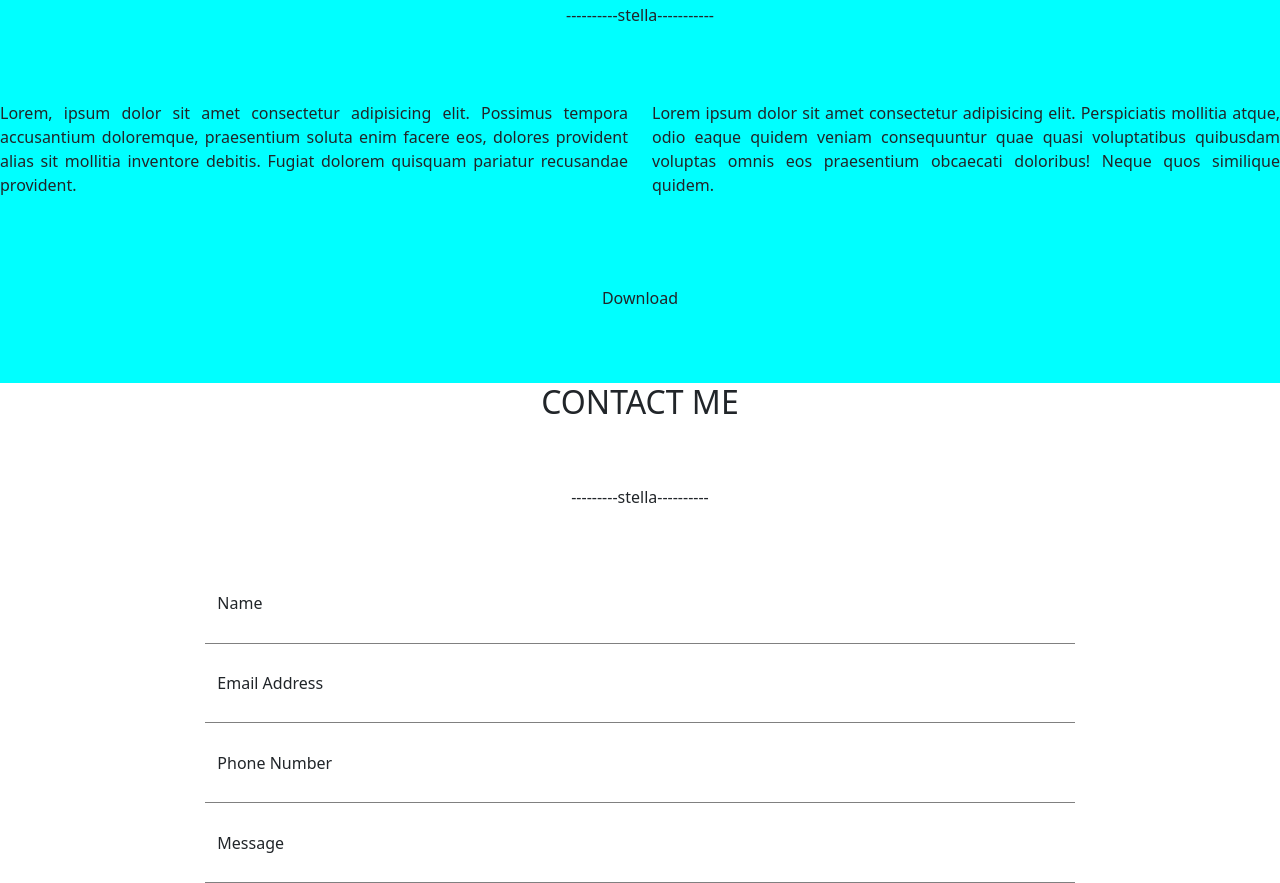
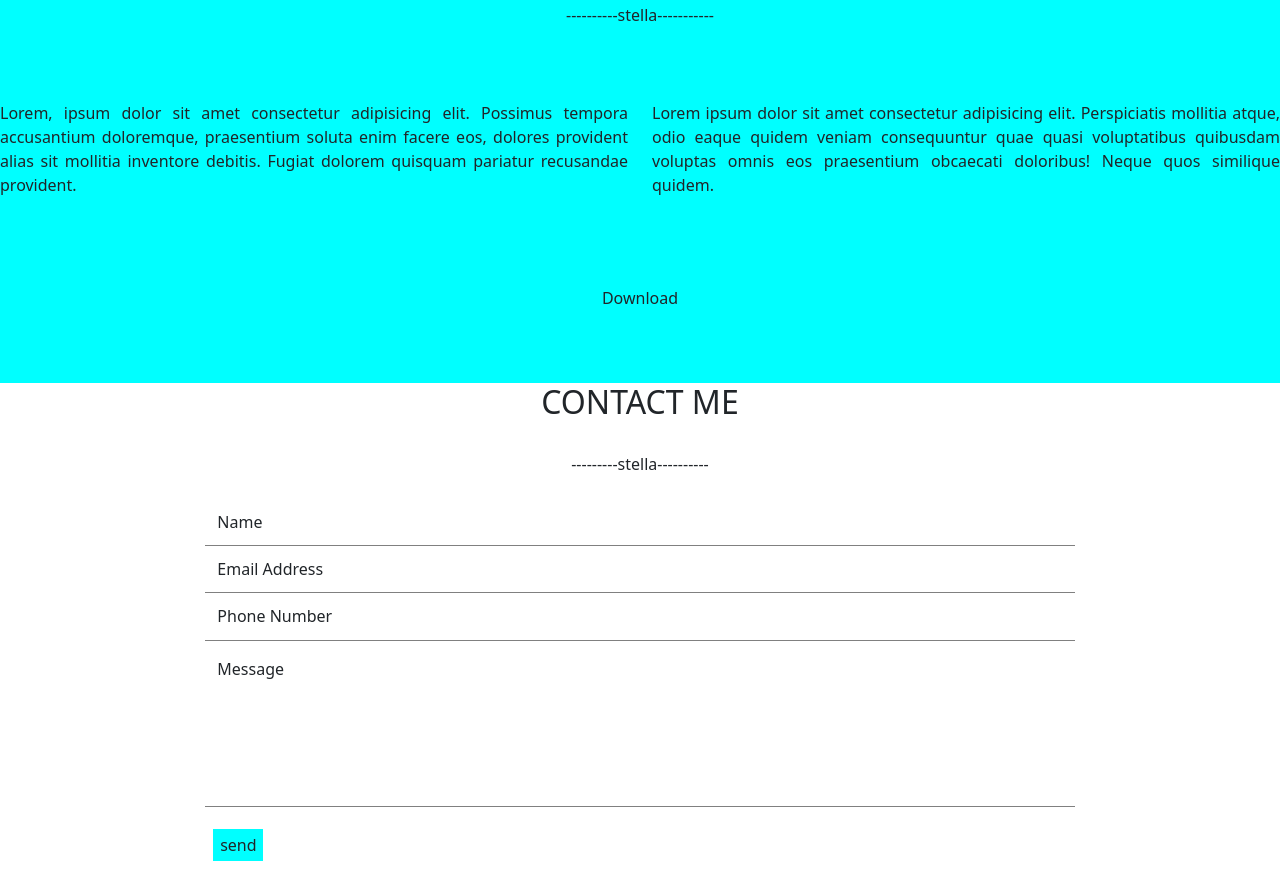
Before and after one commit to MattFofo/html-css-bootstrap-freelancer, a plain HTML site: page index.html in a window 1280 px wide. Shown: the part 1185-2068 px from the top of the page. Drawn offline with nearby package versions, Linux system fonts and the light colour scheme.

Commit message:
proseguito layout section 4 "contact me"

```diff
--- a/css/style.css
+++ b/css/style.css
@@ -26,8 +26,16 @@
     display: flex;
 }
 
-.height_50px {
+.height_150px {
     height: 150px;
+}
+
+.btn_my {
+    background-color: aqua;
+    padding: 1em;
+    height: 30px;
+    width: 50px;
+
 }
 
 
--- a/index.html
+++ b/index.html
@@ -99,7 +99,15 @@
             <div class="col-8 border_bottom flex align-items-center">Name</div>
             <div class="col-8 border_bottom flex align-items-center">Email Address</div>
             <div class="col-8 border_bottom flex align-items-center">Phone Number</div>
-            <div class="col-8 border_bottom flex align-items-center height_150px">Message</div>
+            <div class="col-8 border_bottom flex height_150px gy-3">Message</div>
+
+            <div class="row">
+
+                <div class="col-2 offset-2 flex justify-content-center align-items-center btn_my">send</div>
+
+            </div>
+
+
         </section>
 
 
```
